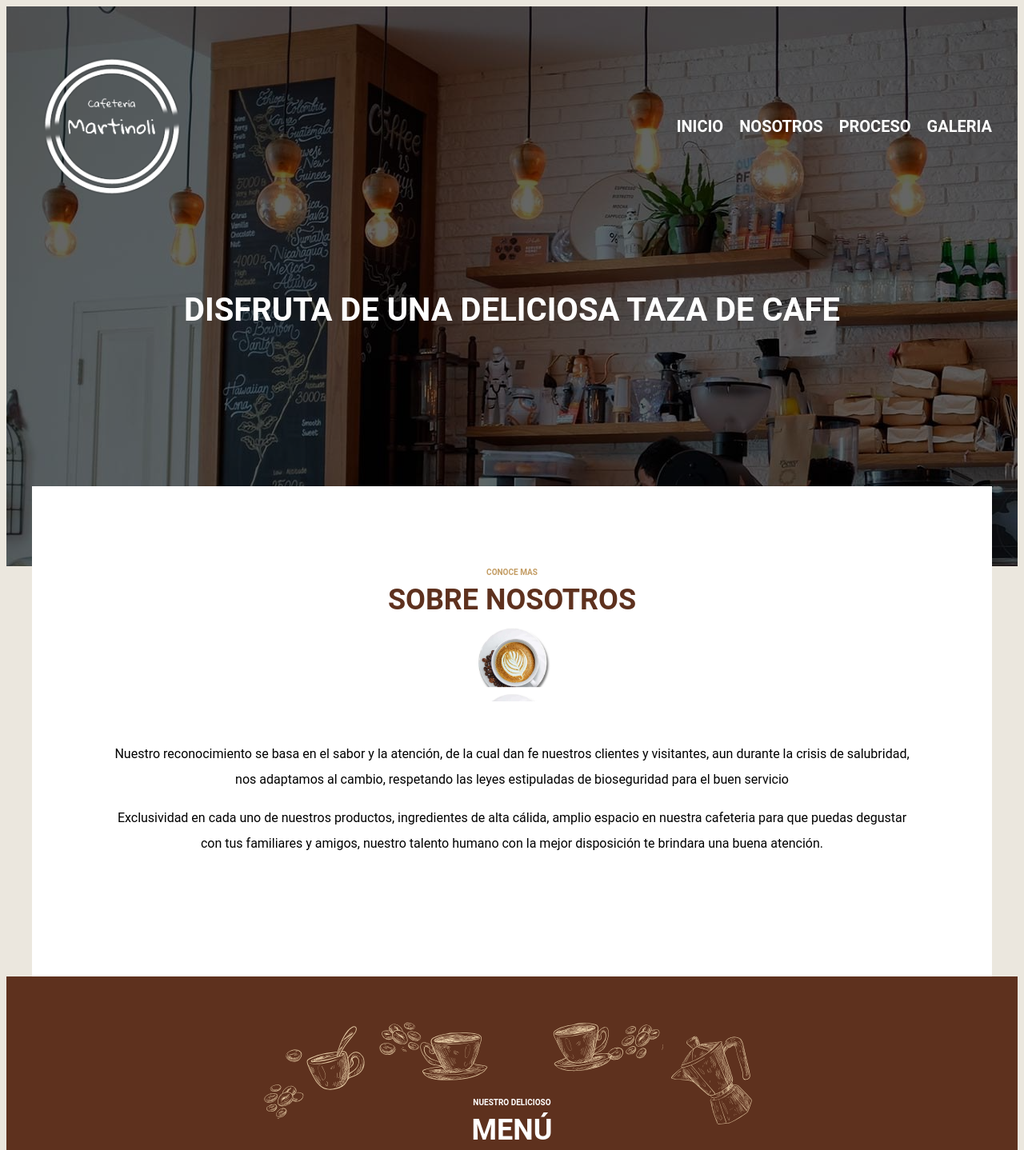
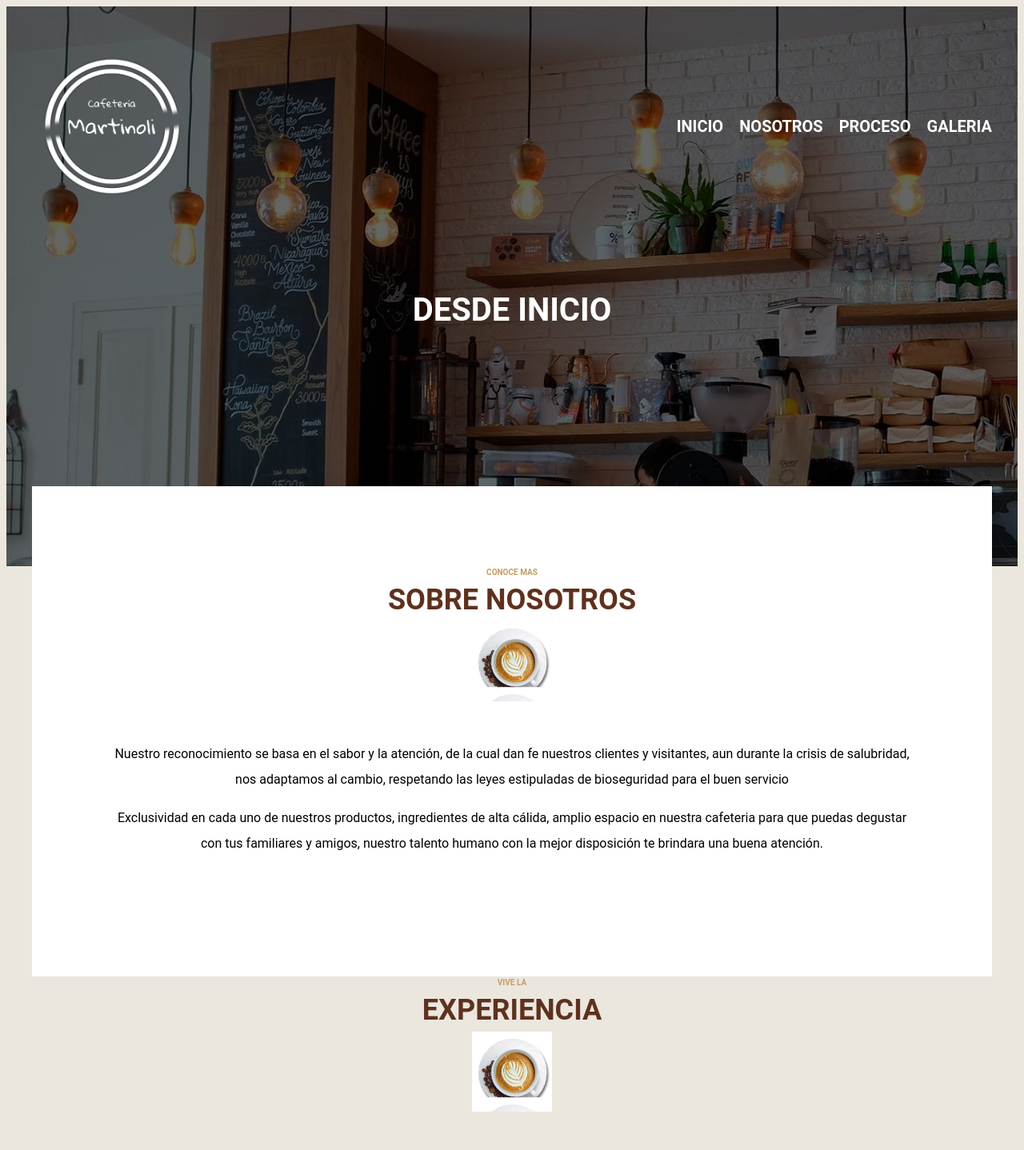
Before and after one commit to zamitulande/cafe---react-router, a React (Vite) app: page / in a window 1280 px wide. Shown: the top 1438 px of the page at 80% size. Built offline with nearby package versions, Linux system fonts and the light colour scheme.

Commit message:
header condicional

```diff
--- a/src/componentes/galeria.jsx
+++ b/src/componentes/galeria.jsx
@@ -1,54 +1,17 @@
 import React from 'react'
 import Layout from './layout'
+import { useLocation } from 'react-router-dom'
+import Galerias from './galeria/galerias';
 
 const Galeria = () => {
+  const location = useLocation();
+  const {pathname} = location;
+  const splitLocation = pathname.split("/");
+  console.log(splitLocation)
   return (
-    <>
-    <Layout>
-
-
-        <section className="experiencia">
-          <h2><span>Vive la</span>experiencia</h2>
-          <div className="galeria">
-            <div className="imagen">
-
-          </div>
-          <div className="imagen">
-
-
-          </div>
-          <div className="imagen">
-
-          </div>
-          <div className="imagen">
-
-          </div>
-          <div className="imagen">
-
-          </div>
-          <div className="imagen">
-
-          </div>
-          <div className="imagen">
-
-          </div>
-          <div className="imagen">
-
-          </div>
-          <div className="imagen">
-
-          </div>
-          <div className="imagen">
-
-            </div>
-          </div>
-        </section>
-
-
-
-    </Layout>
-    </>
+   <div>
+      {splitLocation[1] === "galeria" ?<Layout> <Galerias/> </Layout>: <Galerias/>}
+   </div>
   )
 }
-
 export default Galeria
--- /dev/null
+++ b/src/componentes/galeria/galerias.jsx
@@ -0,0 +1,45 @@
+import React from 'react'
+import img from '../../assets/img/galeria/galeria_01.jpg'
+
+const Galerias = () => {
+  return (
+    <section className="experiencia">
+    <h2><span>Vive la</span>experiencia</h2>
+    <div className="galeria">
+      <div className="imagen">
+        <img src={img} alt="imagen" />
+    </div>
+    <div className="imagen">
+
+
+    </div>
+    <div className="imagen">
+
+    </div>
+    <div className="imagen">
+
+    </div>
+    <div className="imagen">
+
+    </div>
+    <div className="imagen">
+
+    </div>
+    <div className="imagen">
+
+    </div>
+    <div className="imagen">
+
+    </div>
+    <div className="imagen">
+
+    </div>
+    <div className="imagen">
+
+      </div>
+    </div>
+  </section>
+  )
+}
+
+export default Galerias
--- a/src/componentes/header.jsx
+++ b/src/componentes/header.jsx
@@ -1,10 +1,17 @@
 import React from 'react'
-import { Link } from 'react-router-dom'
+import { Link, useLocation} from 'react-router-dom'
 import Logo from '../assets/img/martin.png'
 
 const Header = () => {
+  const location = useLocation();
+  const {pathname} = location;
+  const splitLocation = pathname.split("/");
+  console.log(splitLocation)
+
   return (
-    <header className="header header-inicio">
+    <>
+    <div className={splitLocation[1] === "galeria" ? "header-galeria" : "" || splitLocation[1] === "" ? "header-inicio" : "" || splitLocation[1] === "nosotros" ? "header-nosotros" : "" || splitLocation[1] === "proceso" ? "header-proceso" : ""   }>
+    <header className="header">
       <div className="contenido-header contenedor">
         <div className="barra">
           <div className="logo">
@@ -18,10 +25,12 @@ const Header = () => {
           </nav>
         </div>
         <div className="texto-header">
-          <h1>Disfruta de una deliciosa taza de cafe</h1>
+        {splitLocation[1] === "galeria" ?<h1>desde galeria</h1>: "" || splitLocation[1] === "nosotros" ?<h1>desde nosotros</h1>: "" || splitLocation[1] === "proceso" ?<h1>desde proceso</h1>: "" || splitLocation[1] === "" ?<h1>desde inicio</h1>: ""   }
         </div>
       </div>
     </header>
+    </div>
+    </>
   )
 }
 
--- a/src/componentes/inicio.jsx
+++ b/src/componentes/inicio.jsx
@@ -1,13 +1,19 @@
 import React from 'react'
 import Galeria from './galeria'
-import Header from './header'
 import Layout from './layout'
+import { useLocation } from 'react-router-dom'
 
 const Inicio = () => {
+  const location = useLocation();
+
+  const {pathname} = location;
+
+  const splitLocation = pathname.split("/");
+  console.log(splitLocation)
   return (
       <>
 
-        <Header/>
+        <Layout>
     <main className="contenedor contenido-principal text-center">
       <section className="conoce">
       <h2><span>Conoce Mas</span>sobre nosotros</h2>
@@ -26,6 +32,7 @@ const Inicio = () => {
         </section>
 
     </main>
+    <Galeria/>
     <section className="nuestro-menu">
       <h2 className="heading-blanco"><span>Nuestro delicioso</span>Menú</h2>
       <div className="contenedor grid-menu">
@@ -107,7 +114,7 @@ const Inicio = () => {
             <p className="autor">- Zami Tulande</p>
         </div>
     </section>
-
+    </Layout>
 
     </>
   )
--- a/src/componentes/nosotros.jsx
+++ b/src/componentes/nosotros.jsx
@@ -1,9 +1,17 @@
 import React from 'react'
 import Layout from './layout'
+import { useLocation } from 'react-router-dom';
 
 const Nosotros = () => {
+  const location = useLocation();
+
+  const {pathname} = location;
+
+  const splitLocation = pathname.split("/");
+  console.log(splitLocation)
   return (
     <>
+
      <Layout>
 
     <main className="contenedor contenido-principal">
@@ -25,6 +33,7 @@ const Nosotros = () => {
 
 
     </Layout>
+
     </>
 
   )
--- a/src/componentes/proceso.jsx
+++ b/src/componentes/proceso.jsx
@@ -1,9 +1,17 @@
 import React from 'react'
 import Layout from './layout'
+import { useLocation } from 'react-router-dom';
 
 const Proceso = () => {
+  const location = useLocation();
+
+  const {pathname} = location;
+
+  const splitLocation = pathname.split("/");
+  console.log(splitLocation)
   return (
     <>
+
     <Layout>
 
         <main className="contenedor contenido-principal">
@@ -66,6 +74,7 @@ const Proceso = () => {
 
 
     </Layout>
+
     </>
   )
 }
--- a/src/index.css
+++ b/src/index.css
@@ -544,7 +544,8 @@
   }
  .header-nosotros {
     background-image: url("./assets/img/header_nosotros.jpg");
-
+    background-repeat: no-repeat;
+    max-height: 70rem;
 
   }
 
```
